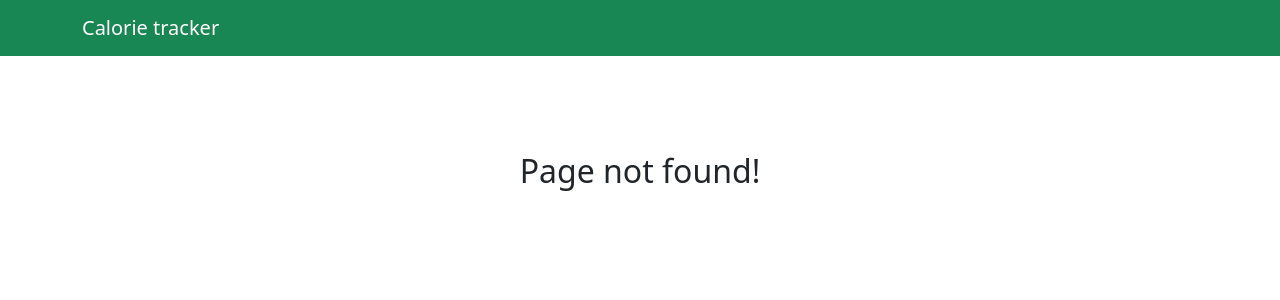
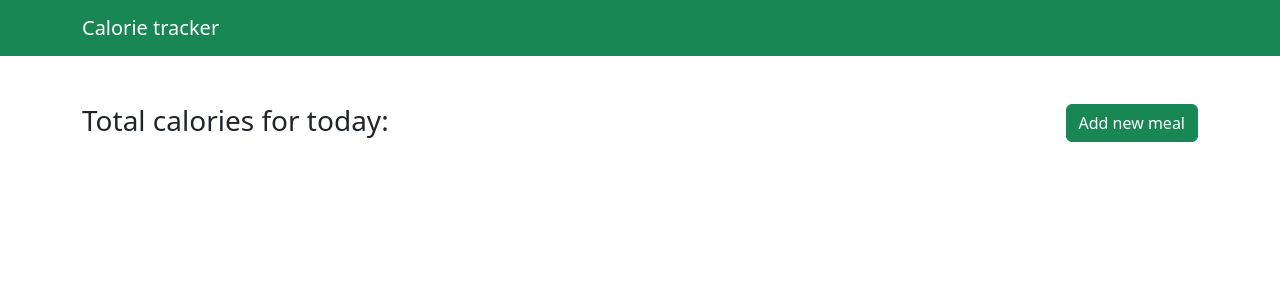
Before and after one commit to emmarrat/calories-tracker, a React (Create React App) app: page / in a window 1280 px wide. Before the commit this address had no page. Shown: the top 300 px of the page. Built offline with nearby package versions, Linux system fonts and the light colour scheme.

Commit message:
feat: add button for transferring to meal form

```diff
--- a/src/App.tsx
+++ b/src/App.tsx
@@ -2,6 +2,7 @@ import React from 'react';
 import {Route, Routes} from "react-router-dom";
 import Navbar from "./components/Navbar/Navbar";
 import AddMeal from "./containers/AddMeal/AddMeal";
+import Home from "./containers/Home";
 
 
 function App() {
@@ -15,6 +16,7 @@ function App() {
       </header>
       <main className="container pt-5">
         <Routes>
+          <Route path="/" element={(<Home/>)}/>
           <Route path="/add-new-meal" element={<AddMeal/>}/>
           <Route path="*" element={<h2 className="text-center mt-5">Page not found!</h2>}/>
         </Routes>
--- /dev/null
+++ b/src/components/AddMealButton/AddMealButton.tsx
@@ -0,0 +1,12 @@
+import React from 'react';
+import {Link} from "react-router-dom";
+
+const AddMealButton = () => {
+  return (
+    <div>
+      <Link to="/add-new-meal" className="btn btn-success">Add new meal</Link>
+    </div>
+  );
+};
+
+export default AddMealButton;
--- /dev/null
+++ b/src/containers/Home.tsx
@@ -0,0 +1,15 @@
+import React from 'react';
+import AddMealButton from "../components/AddMealButton/AddMealButton";
+
+const Home = () => {
+  return (
+    <div className="d-md-flex justify-content-md-between">
+      <div>
+        <h3>Total calories for today: </h3>
+      </div>
+      <AddMealButton/>
+    </div>
+  );
+};
+
+export default Home;
```
